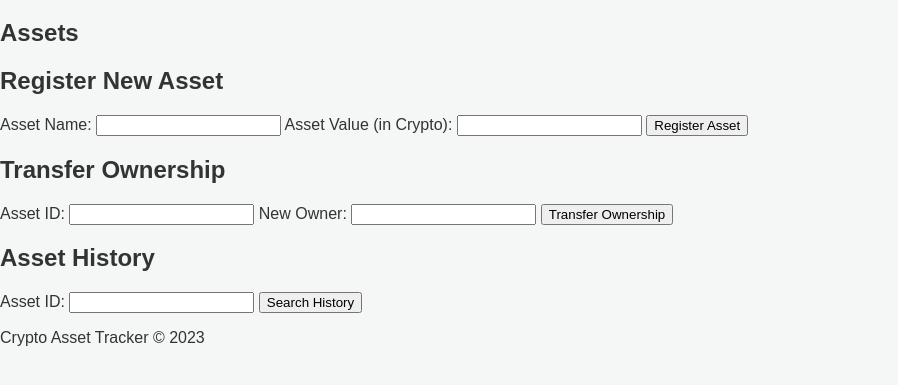
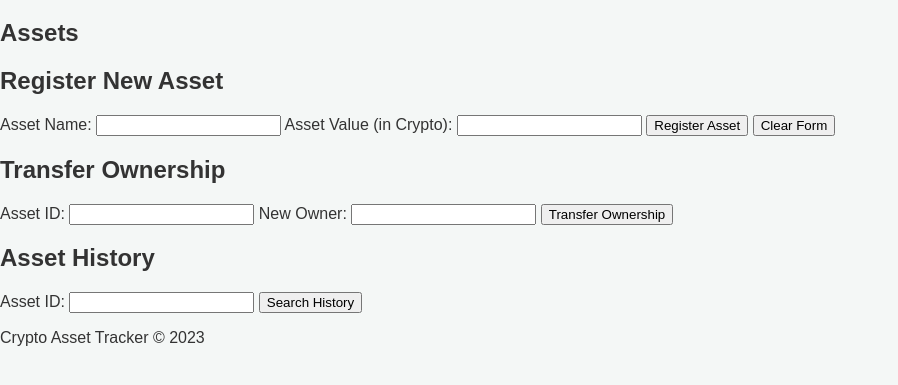
Before and after one commit to EasyLose/CryptoAssetTracker_v1, a plain HTML site: page public/index.html in a window 1280 px wide. Shown: the part 61-446 px from the top of the page, without its empty margins (0-898 px from the left). Drawn offline with Linux system fonts and the light colour scheme; files whose address does not match are found by name.

Commit message:
add new button to the project

```diff
--- a/public/index.html
+++ b/public/index.html
@@ -22,6 +22,7 @@
             <label for="assetValue">Asset Value (in Crypto):</label>
             <input type="number" id="assetValue" name="assetValue" required>
             <button type="submit">Register Asset</button>
+            <button type="button" onclick="document.getElementById('register-form').reset();">Clear Form</button>
         </form>
     </section>
     <section id="transfer-ownership">
```
